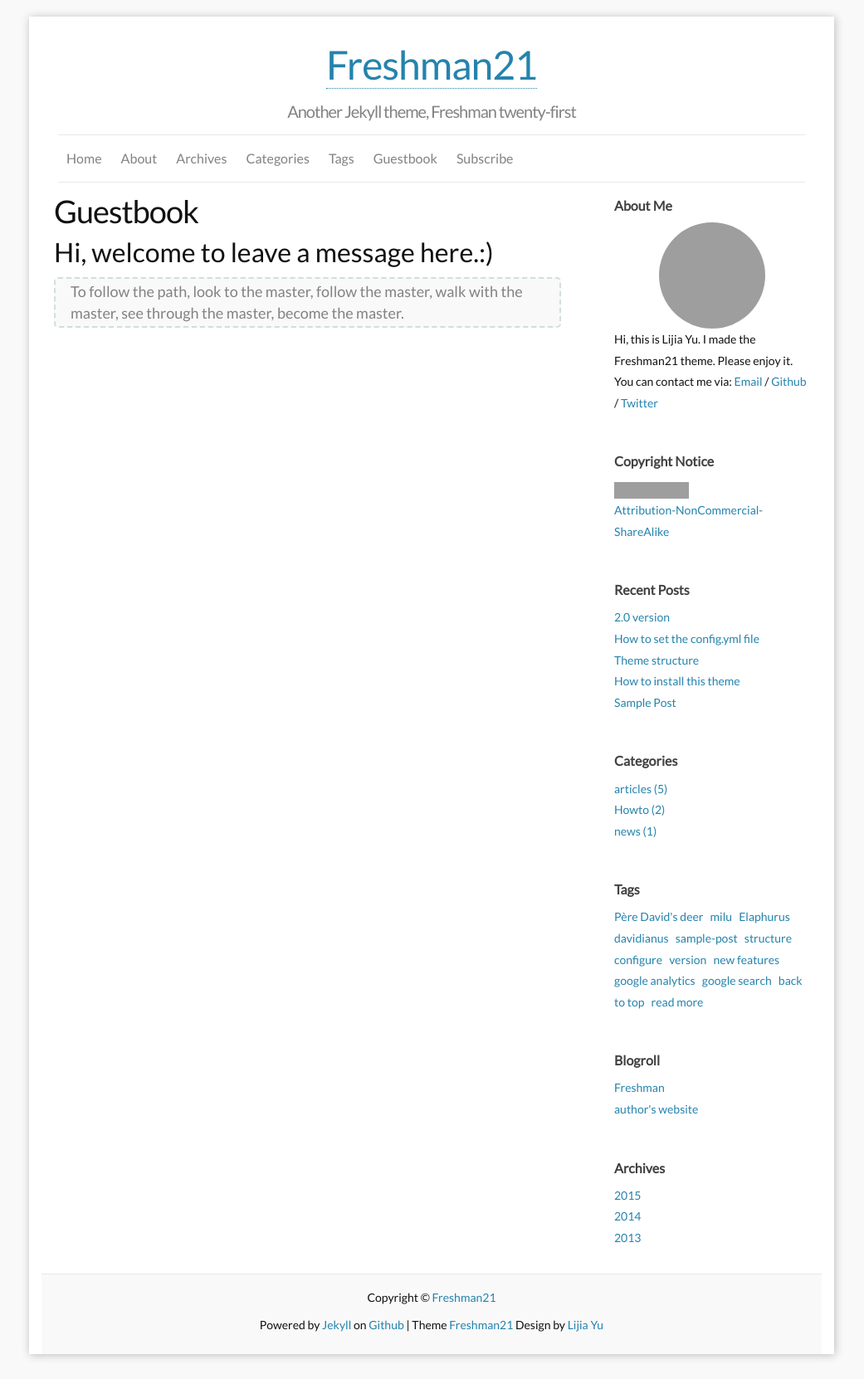
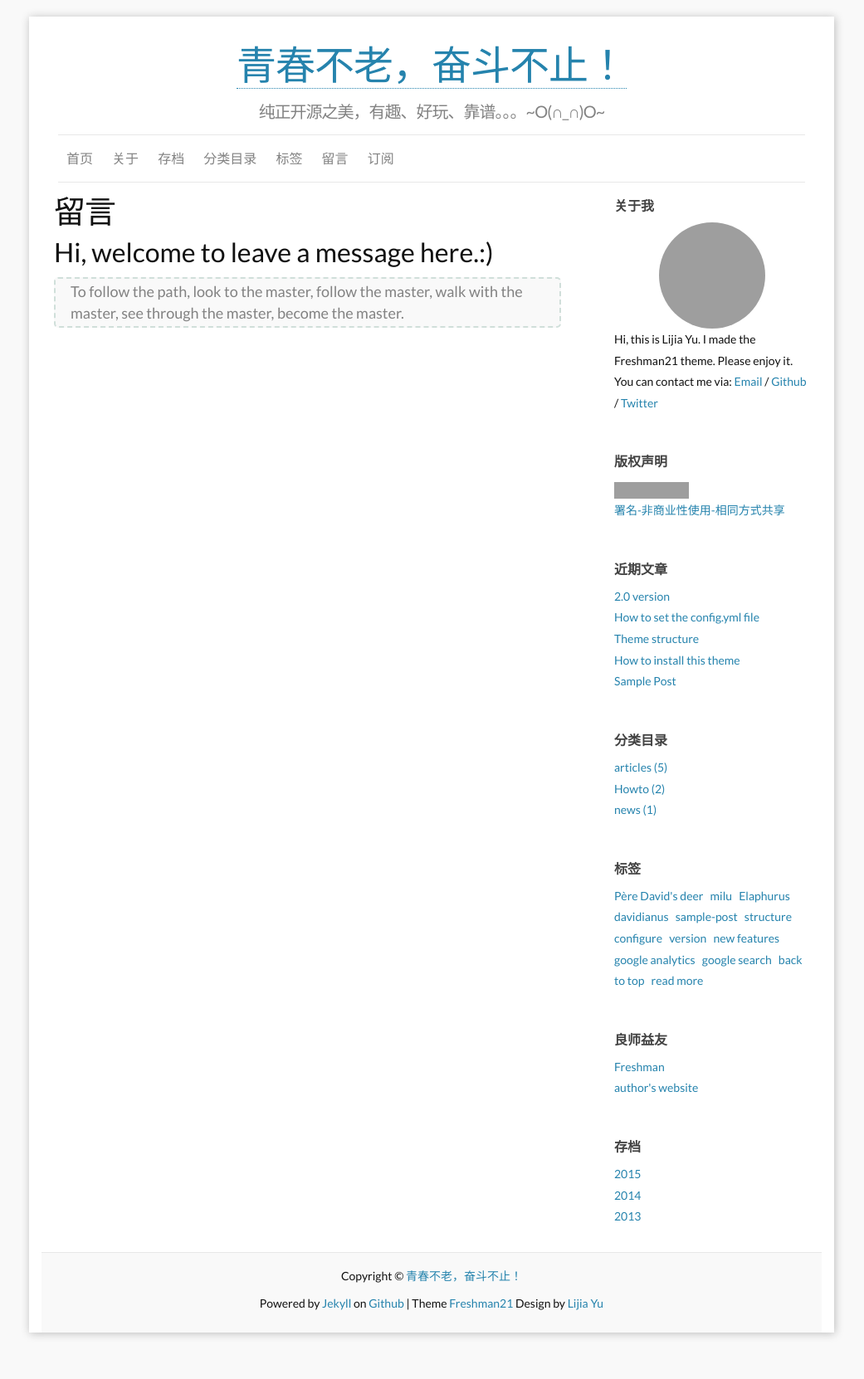
Before and after one commit to Waleon/Waleon.github.io, a Jekyll site: the page built from f_guestbook.md, in a window 1280 px wide. Shown: the whole page at 83% size, without its empty margins (120-1161 px from the left). Built offline with Jekyll 4.4.1, drawn with Linux system fonts in a browser that asks for light colours; comment, search, counter and statistics services are not loaded; after the commit the page ends 1636 px from its top, so only the background shows below that; grey boxes are pictures that could not be loaded.

Commit message:
update
update config

```diff
--- a/_config.yml
+++ b/_config.yml
@@ -1,8 +1,8 @@
 ### Site info:
-title: Freshman21
-tagline: Another Jekyll theme, Freshman twenty-first
-author: Lijia Yu
-email: yu@lijiayu.net
+title: 青春不老，奋斗不止！
+tagline: 纯正开源之美，有趣、好玩、靠谱。。。~O(∩_∩)O~
+author: Waleon
+email: 550755606@qq.com
 description: "Freshman21 is a Jekyll blog theme." # You can edit this line in _config.yml. It will appear in your document head meta and in your feed.xml site description
 keywords: "Jekyll, theme, Freshman21"
 baseurl: "/freshman21" # the subpath of your site, e.g. /blog/
@@ -22,7 +22,7 @@
 ### Site setting:
 ShowContactInfo: "True" # Personal Info (twitter,github,email) can be seen on aboutme-sidebar, those info only shown where ShowContactInfo == True
 default_column: "two" # blog style: two columns, if default_column != "two", you will see a one column blog.
-default_locale: "en" # blog sidebar language set, only include: English (en), Chinese (cn), Japanese (jp), Polish (pl), Korean (kr),  Russian (ru), Turkish (tr), and Indonesian (id).
+default_locale: "cn" # blog sidebar language set, only include: English (en), Chinese (cn), Japanese (jp), Polish (pl), Korean (kr),  Russian (ru), Turkish (tr), and Indonesian (id).
 
 locales:
     en:
```
